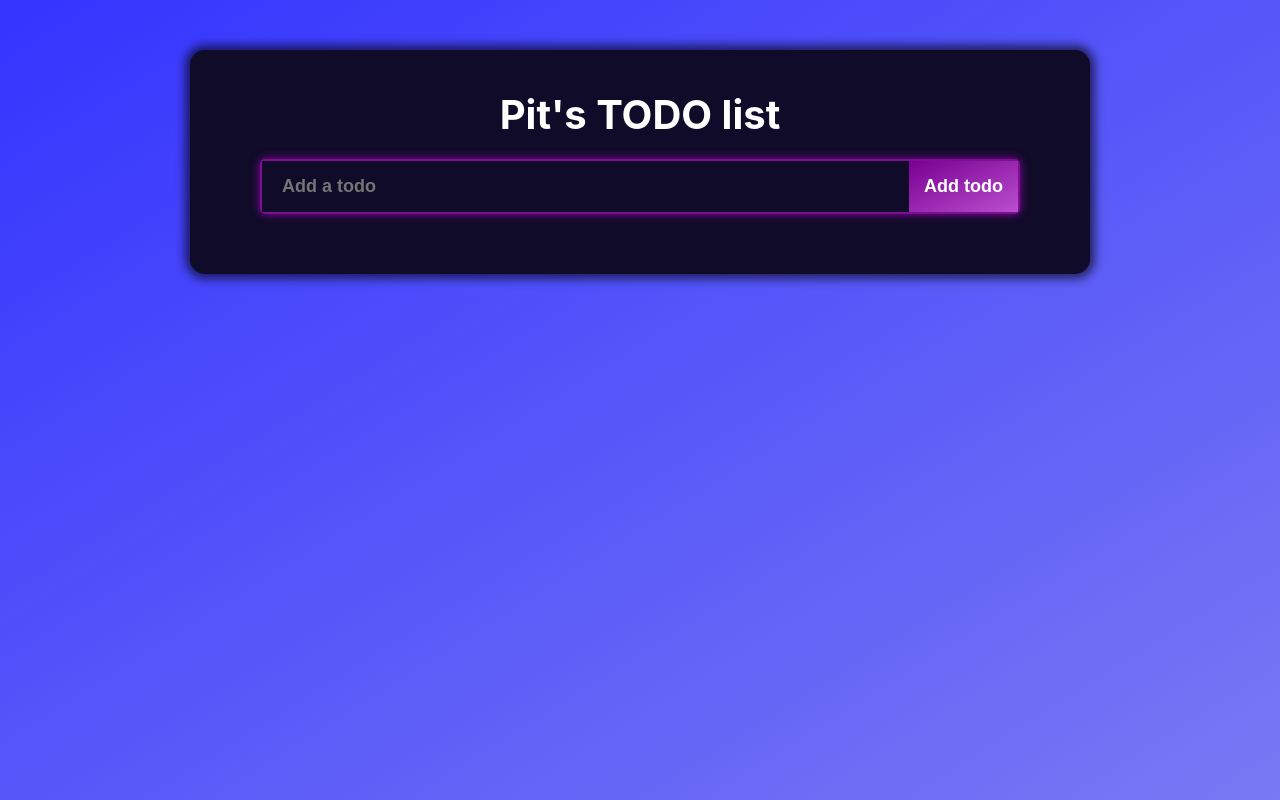
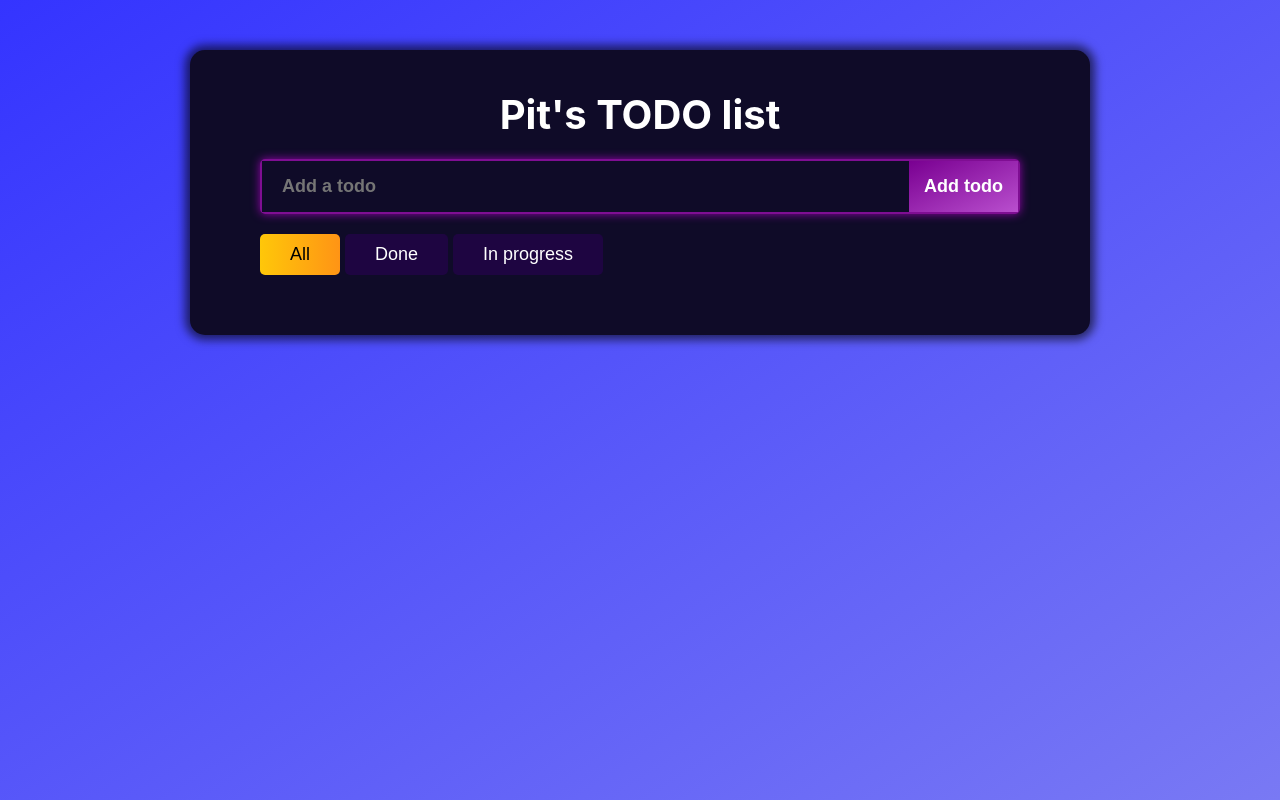
Before and after one commit to PitLuk22/React-todo, a React (Create React App) app: page / in a window 1280 px wide. Built offline with nearby package versions, Linux system fonts and the light colour scheme.

Commit message:
add todos sorting

```diff
--- a/src/actions/index.js
+++ b/src/actions/index.js
@@ -4,7 +4,8 @@ export const addTodo = (id, text, colors) => {
 		payload: {
 			text,
 			id,
-			colors
+			colors,
+			isDone: false
 		}
 	}
 }
@@ -40,3 +41,9 @@ export const changeOrder = (result) => {
 		payload: result
 	}
 }
+export const sortTodos = (typeOfSort) => {
+	return {
+		type: 'SORT_TODOS',
+		payload: typeOfSort
+	}
+}
--- a/src/components/App.js
+++ b/src/components/App.js
@@ -19,7 +19,7 @@ function App() {
 	});
 
 	const dispatch = useDispatch();
-	const todos = useSelector(state => state);
+	const todos = useSelector(state => state.todos);
 
 	// Update todos in localStorage if something changes
 	useEffect(() => localStorage.setItem('todos', JSON.stringify(todos)), [todos])
@@ -59,8 +59,9 @@ S.TodoBlock = styled.div`
 	}
 
 	@media(max-width: 576px) {
-		width: 90%;
+		width: 100%;
 		padding: 20px 35px;
+		margin: 0 10px;
 		h1 {
 			font-size: 25px;
 		}
--- a/src/components/Form.js
+++ b/src/components/Form.js
@@ -3,10 +3,10 @@ import { v4 as uuidv4 } from 'uuid';
 // Styles
 import styled from 'styled-components';
 // Redux
-import { addTodo, rewriteTodo } from '../actions';
-import { useDispatch } from 'react-redux';
+import { addTodo, rewriteTodo, sortTodos } from '../actions';
+import { useDispatch, useSelector } from 'react-redux';
 // Util
-import colors from '../util';
+import colors from '../util/colors';
 
 const Form = ({ input, isRewrite, setIsRewrite }) => {
 
@@ -15,6 +15,7 @@ const Form = ({ input, isRewrite, setIsRewrite }) => {
 	const [colorCounter, setColorCounter] = useState(0);
 
 	const dispatch = useDispatch();
+	const { sort } = useSelector(state => state);
 
 	useEffect(() => {
 		setInputValue(isRewrite.text)
@@ -46,8 +47,13 @@ const Form = ({ input, isRewrite, setIsRewrite }) => {
 		setInputValue('')
 	}
 
+	// Sort Todos
+	const onSortTodos = (typeOfSort) => {
+		dispatch(sortTodos(typeOfSort))
+	}
+
 	return (
-		<>
+		<S.Wrapper>
 			{isRewrite.cond && <S.Overlay onClick={endRewriting} />}
 			<S.Form onSubmit={(e) => onSubmitHandler(e)}>
 				<input
@@ -59,14 +65,25 @@ const Form = ({ input, isRewrite, setIsRewrite }) => {
 					placeholder={isRewrite.cond ? 'Type to rename your todo' : 'Add a todo'} />
 				<button>{isRewrite.cond ? 'Confirm' : 'Add todo'}</button>
 			</S.Form>
-
-		</>
+			<S.Sort>
+				<button className={sort === 'all' ? 'active' : ''} onClick={() => onSortTodos('all')}>All</button>
+				<button className={sort === 'done' ? 'active' : ''} onClick={() => onSortTodos('done')}>Done</button>
+				<button className={sort === 'in-progress' ? 'active' : ''} onClick={() => onSortTodos('in-progress')}>In progress</button>
+			</S.Sort>
+		</S.Wrapper>
 	)
 }
 
 export default Form;
 
 const S = {};
+S.Wrapper = styled.div`
+	display: flex;
+	flex-direction: column;
+	justify-content: space-between;
+	align-items: flex-start;
+	margin-bottom: 20px;
+`;
 S.Overlay = styled.div`
 	position: absolute;
 	top: 0;
@@ -77,12 +94,53 @@ S.Overlay = styled.div`
 	border-radius: 15px;
 	z-index: 3;
 `;
+S.Sort = styled.div`
+	display: flex;
+	justify-content: flex-start;
+	button {
+		border-radius: 5px;
+		padding: 10px 30px;
+		text-align: center;
+		font-size: 18px;
+		border: none;
+		background-color: #1e0541;
+		color: #fff;
+		font-weight: 400;
+		border-radius: 5px;
+		cursor: pointer;
+		transition: .5s;
+		margin-right: 5px;
+		&:nth-child(1).active {
+			background:linear-gradient(to left, #FF9415, #FFC709);
+			color: #000;
+		}
+		&:nth-child(2).active {
+			background:linear-gradient(to left, #1AC67E, #0AC2B7);
+			color: #000;
+		}
+		&:nth-child(3).active {
+			background:linear-gradient(to left, #2d8bff, #6cbfff);
+			color: #000;
+		}
+		&:nth-child(3) {
+			margin-right: 0;
+		}
+	}
+	@media(max-width: 576px) {
+		button{
+			padding:  15px;
+			font-size: 10px;
+		}
+	}
+
+`;
 S.Form = styled.form`
 	position: relative;
+	width: 100%;
+	margin-bottom: 20px;
 	display: flex;
 	justify-content: space-between;
 	align-items: center;
-	margin-bottom: 20px;
 	border: 2px solid #7f0e93;
 	border-radius: 5px;
 	box-shadow: 0 0 10px #8f06a7;
--- a/src/components/Item.js
+++ b/src/components/Item.js
@@ -13,19 +13,18 @@ import { faPen, faTrashAlt, faCheckCircle, faTimesCircle, faBars } from '@fortaw
 
 import { Draggable } from 'react-beautiful-dnd';
 
-
 const Item = ({ index, input, id, text, colors, setIsRewrite }) => {
 
 	const [isDelete, setIsDelete] = useState(false);
 	const dispatch = useDispatch();
 
-	const { isDone } = useSelector(state => state.find(todo => todo.id === id))
+	const { isDone } = useSelector(state => state.todos.find(todo => todo.id === id))
 
 	const onDeleteHandler = () => {
 		setIsDelete(true)
 		setTimeout(() => {
 			dispatch(deleteTodo(id))
-		}, 400);
+		}, 300);
 	}
 
 	const setIsDoneHandler = () => {
--- a/src/components/List.js
+++ b/src/components/List.js
@@ -7,16 +7,19 @@ import { listAnim } from '../animations'
 import { Droppable } from 'react-beautiful-dnd';
 // Redux
 import { useSelector } from 'react-redux';
+// Util
+import sorting from '../util/sorting';
 
 const List = ({ input, setIsRewrite }) => {
 
-	const todos = useSelector(state => state);
+	const state = useSelector(state => state);
+	const todosForRendering = sorting(state);
 
 	return (
 		<Droppable droppableId='todos'>
 			{(provided) => (
 				<motion.ul variants={listAnim} initial='hidden' animate='show' exit='exit' {...provided.droppableProps} ref={provided.innerRef}>
-					{todos.map((todo, index) =>
+					{todosForRendering.map((todo, index) =>
 						<Item
 							key={todo.id}
 							{...todo}
--- a/src/reducers/todoReducer.js
+++ b/src/reducers/todoReducer.js
@@ -1,5 +1,8 @@
 const todosFromLocalStorage = JSON.parse(localStorage.getItem('todos'))
-const initialState = todosFromLocalStorage || [];
+const initialState = {
+	todos: todosFromLocalStorage || [],
+	sort: 'all'
+}
 
 const todoReducer = (state = initialState, action) => {
 	switch (action.type) {
@@ -10,35 +13,48 @@ const todoReducer = (state = initialState, action) => {
 				colors: action.payload.colors,
 				isDone: false
 			}
-			return [
+			return {
 				...state,
-				newTodo
-			]
+				todos: [...state.todos, newTodo]
+			}
 		case 'DELETE_TODO':
-			const withoutDeletedItem = state.filter(item => item.id !== action.payload.id);
-			return [
-				...withoutDeletedItem
-			]
+			const withoutDeletedItem = state.todos.filter(item => item.id !== action.payload.id);
+			return {
+				...state,
+				todos: withoutDeletedItem
+			}
 		case 'REWRITE_TODO':
-			const newTodos = state.map(item => {
+			const newTodos = state.todos.map(item => {
 				if (item.id === action.payload.id) {
 					item.text = action.payload.text
 				}
 				return item;
 			})
-			return [...newTodos]
+			return {
+				...state,
+				todos: newTodos
+			}
 		case 'IS_DONE_TODO':
-			return [
-				...state.map(todo => todo.id === action.payload.id ? { ...todo, isDone: !action.payload.isDone } : todo)
-			]
+			return {
+				...state,
+				todos: state.todos.map(todo => todo.id === action.payload.id ? { ...todo, isDone: !action.payload.isDone } : todo)
+			}
 		case 'CHANGE_ORDER':
 			const sourceIndex = action.payload.source.index;
 			const destinationIndex = action.payload.destination.index;
-			const copyState = state.slice();
+			const copyState = state.todos.slice();
 			const [sourceItem] = copyState.splice(sourceIndex, 1)
 			copyState.splice(destinationIndex, 0, sourceItem)
 
-			return [...copyState];
+			return {
+				...state,
+				todos: copyState
+			};
+		case 'SORT_TODOS':
+			return {
+				...state,
+				sort: action.payload
+			}
 		default:
 			return state
 	}
--- /dev/null
+++ b/src/util/sorting.js
@@ -0,0 +1,13 @@
+const sorting = ({ todos, sort }) => {
+	switch (sort) {
+		case 'all':
+			return todos;
+		case 'done':
+			return [...todos.filter(todo => todo.isDone)];
+		case 'in-progress':
+			return [...todos.filter(todo => todo.isDone === false)];
+		default:
+			return todos;
+	}
+}
+export default sorting;
```
Also changed, not shown: src/util/colors.js (renamed from src/util.js).
